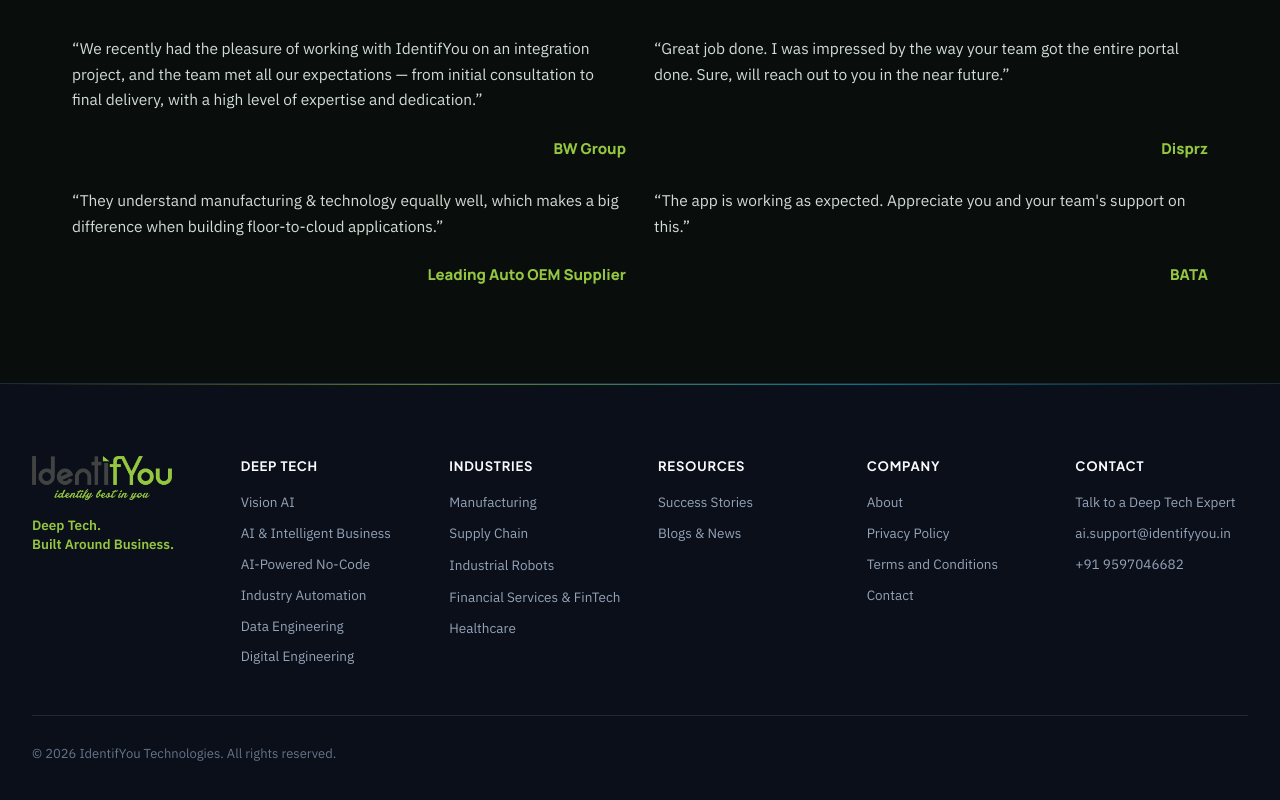
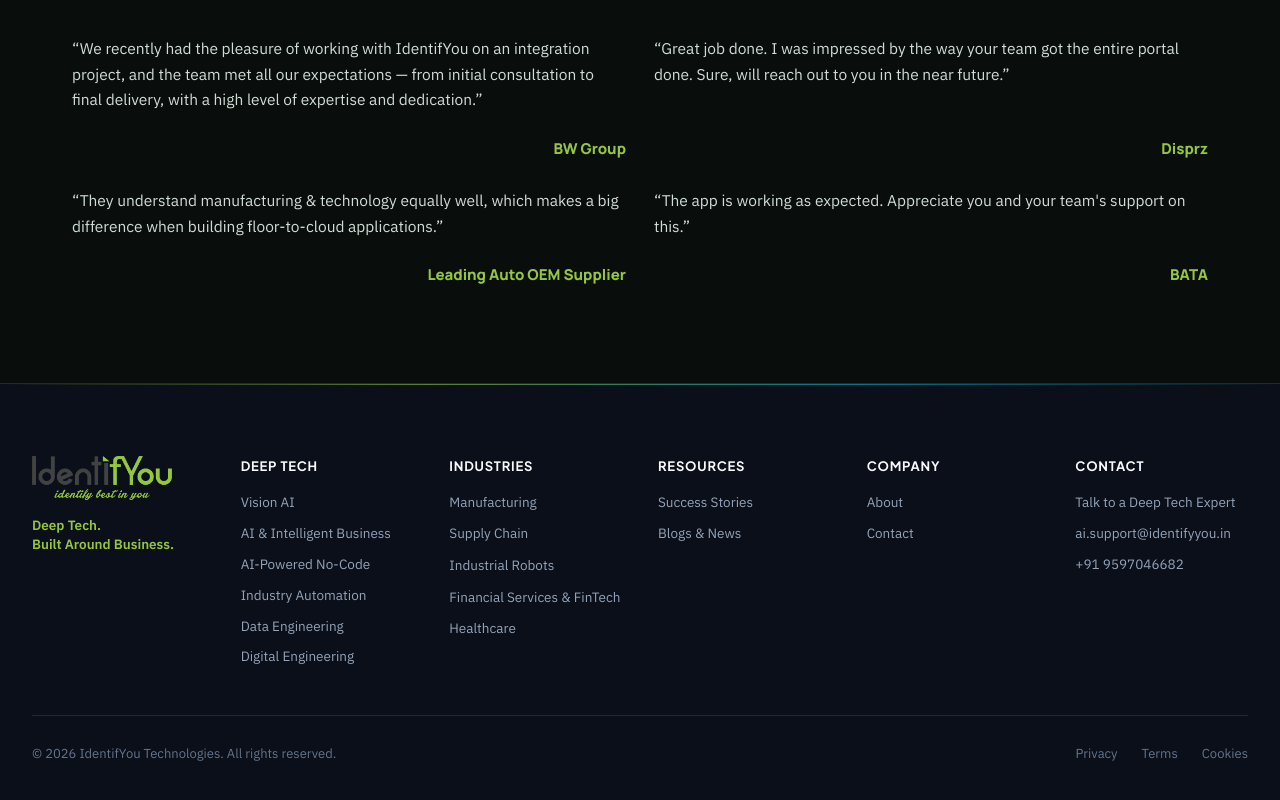
Before and after one commit to mspsiva7033/Identifyyou-AI-Website, a Next.js app: page / in a window 1280 px wide. Shown: the part 8500-9300 px from the top of the page. Built offline with nearby package versions, Linux system fonts and the light colour scheme; no server answers.

Commit message:
feat: display Privacy, Terms, and Cookies in bottom footer copyright bar

```diff
--- a/components/layout/Footer.module.css
+++ b/components/layout/Footer.module.css
@@ -103,6 +103,23 @@
   gap: 16px;
 }
 
+.legalLinks {
+  display: flex;
+  align-items: center;
+  gap: 24px;
+}
+
+.legalLink {
+  color: #64748B;
+  font-size: 13px;
+  text-decoration: none;
+  transition: color 150ms ease;
+}
+
+.legalLink:hover {
+  color: #94C640;
+}
+
 @media (max-width: 768px) {
   .footer {
     padding: 48px 20px 24px;
--- a/components/layout/Footer.tsx
+++ b/components/layout/Footer.tsx
@@ -55,8 +55,6 @@ const defaultColumns: FooterColumn[] = [
     title: 'Company',
     links: [
       { label: 'About', href: '/about' },
-      { label: 'Privacy Policy', href: '/privacy-policy' },
-      { label: 'Terms and Conditions', href: '/terms-and-conditions' },
       { label: 'Contact', href: '/contact' },
     ],
   },
@@ -114,7 +112,20 @@ export function Footer({
           </div>
         </div>
 
-        <div className={styles.copyright}>{copy}</div>
+        <div className={styles.copyright}>
+          <span>{copy}</span>
+          <div className={styles.legalLinks}>
+            <Link href="/privacy-policy" className={styles.legalLink}>
+              Privacy
+            </Link>
+            <Link href="/terms-and-conditions" className={styles.legalLink}>
+              Terms
+            </Link>
+            <Link href="/privacy-policy" className={styles.legalLink}>
+              Cookies
+            </Link>
+          </div>
+        </div>
       </div>
     </footer>
   )
```
